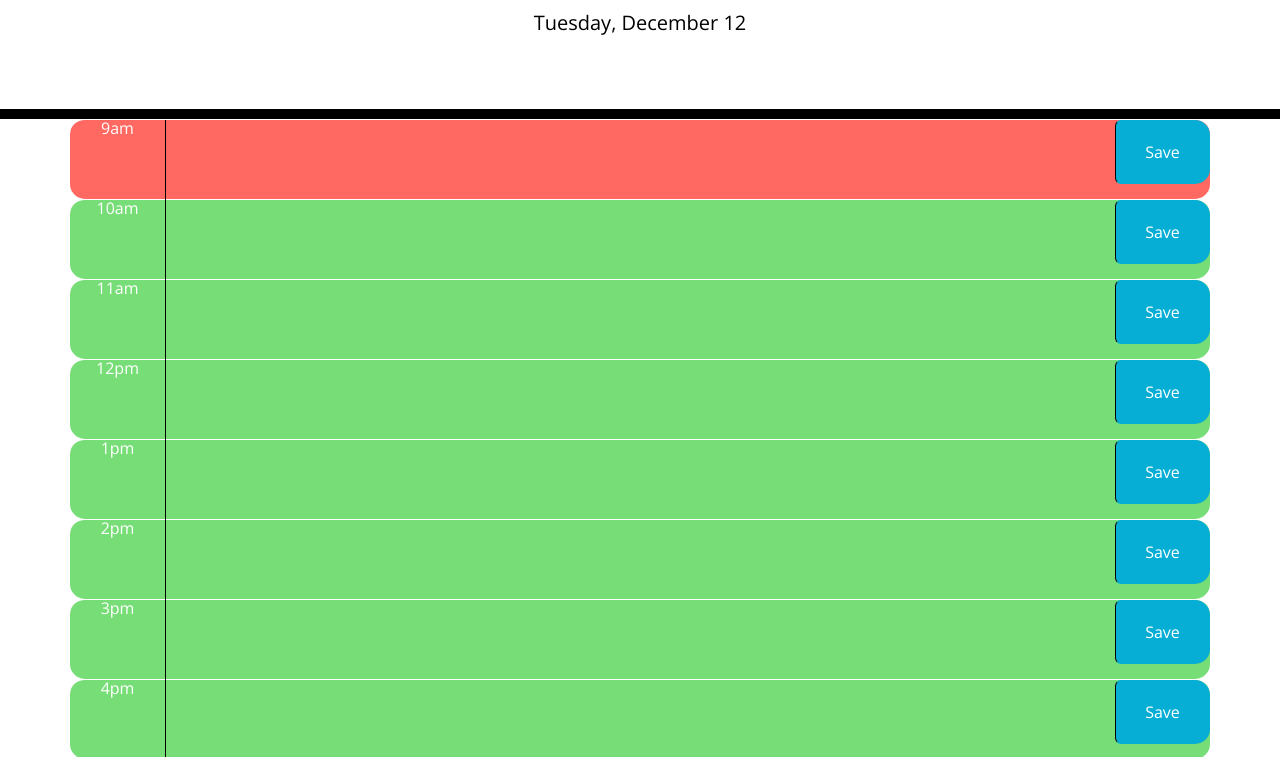
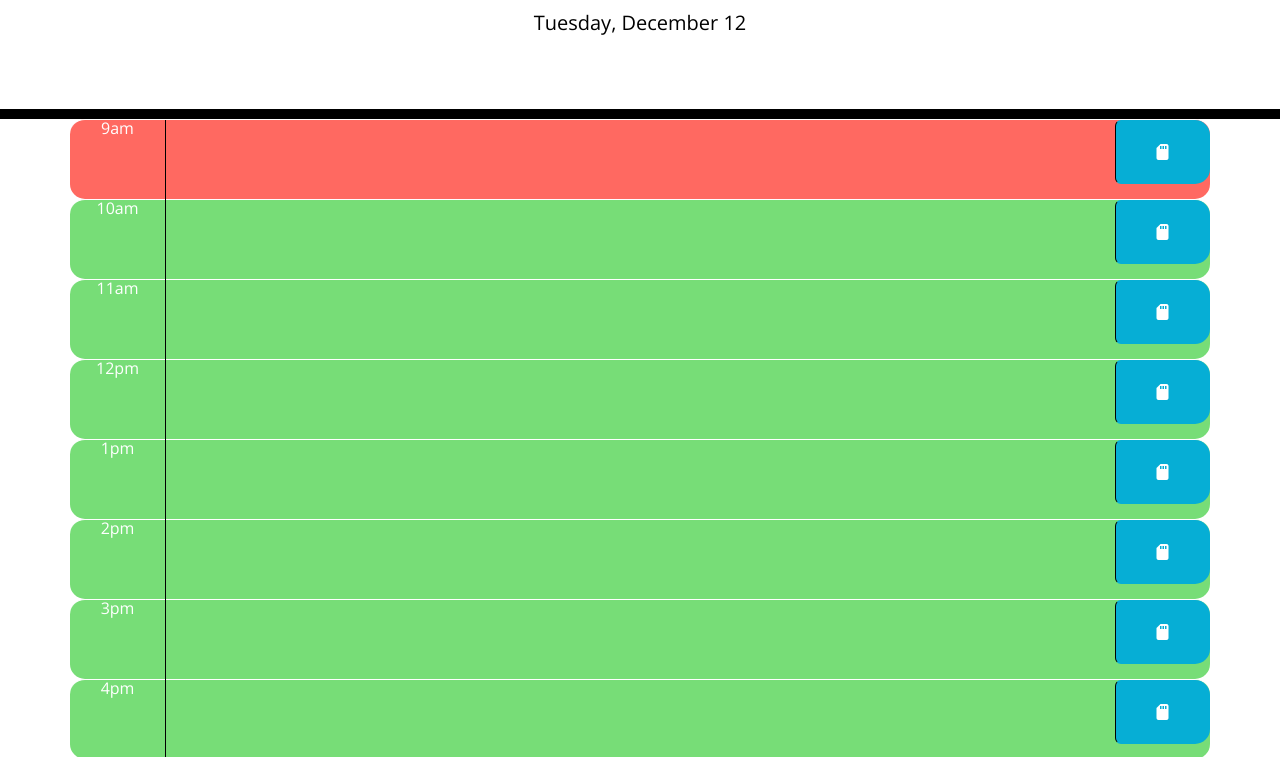
Before and after one commit to adampriley1/plannerApp, a plain HTML site: page starter/index.html in a window 1280 px wide. Shown: the part 168-925 px from the top of the page. Drawn offline with nearby package versions, Linux system fonts and the light colour scheme.

Commit message:
added README file and screenshots

```diff
--- a/starter/index.html
+++ b/starter/index.html
@@ -38,7 +38,7 @@
         <textarea name="" id="" cols="30" rows="10" class="col-sm-10">
          </textarea>
 
-        <button class="saveBtn btn col-sm-1">Save</button>
+        <button class="saveBtn btn col-sm-1"><i class="fas fa-sd-card"></i></button>
 
       </div>
 
@@ -48,7 +48,7 @@
         <textarea name="" id="" cols="30" rows="10" class="col-sm-10">
           </textarea>
 
-        <button class="saveBtn btn col-sm-1">Save</button>
+        <button class="saveBtn btn col-sm-1"><i class="fas fa-sd-card"></i></button>
 
       </div>
 
@@ -58,7 +58,7 @@
         <textarea name="" id="" cols="30" rows="10" class="col-sm-10">
           </textarea>
 
-        <button class="saveBtn btn col-sm-1">Save</button>
+        <button class="saveBtn btn col-sm-1"><i class="fas fa-sd-card"></i></button>
 
       </div>
 
@@ -68,7 +68,7 @@
         <textarea name="" id="" cols="30" rows="10" class="col-sm-10">
           </textarea>
 
-        <button class="saveBtn btn col-sm-1">Save</button>
+        <button class="saveBtn btn col-sm-1"><i class="fas fa-sd-card"></i></button>
 
       </div>
 
@@ -76,39 +76,36 @@
         <div class="col-sm-1">1pm</div>
         <textarea name="" id="" cols="30" rows="10" class="col-sm-10">
         </textarea>
-        <button class="saveBtn btn col-sm-1">Save</button>
+        <button class="saveBtn btn col-sm-1"><i class="fas fa-sd-card"></i></button>
       </div>
 
       <div class="row time-block" id="block-2pm" data-hour="14">
         <div class="col-sm-1">2pm</div>
         <textarea name="" id="" cols="30" rows="10" class="col-sm-10">
         </textarea>
-        <button class="saveBtn btn col-sm-1">Save</button>
+        <button class="saveBtn btn col-sm-1"><i class="fas fa-sd-card"></i></button>
       </div>
 
       <div class="row time-block" id="block-3pm" data-hour="15">
         <div class="col-sm-1">3pm</div>
         <textarea name="" id="" cols="30" rows="10" class="col-sm-10">
         </textarea>
-        <button class="saveBtn btn col-sm-1">Save</button>
+        <button class="saveBtn btn col-sm-1"><i class="fas fa-sd-card"></i></button>
       </div>
 
       <div class="row time-block" id="block-4pm" data-hour="16">
         <div class="col-sm-1">4pm</div>
         <textarea name="" id="" cols="30" rows="10" class="col-sm-10">
         </textarea>
-        <button class="saveBtn btn col-sm-1">Save</button>
+        <button class="saveBtn btn col-sm-1"><i class="fas fa-sd-card"></i></button>
       </div>
 
       <div class="row time-block" id="block-5pm" data-hour="17">
         <div class="col-sm-1">5pm</div>
         <textarea name="" id="" cols="30" rows="10" class="col-sm-10">
         </textarea>
-        <button class="saveBtn btn col-sm-1">Save</button>
+        <button class="saveBtn btn col-sm-1"><i class="fas fa-sd-card"></i></button>
       </div>
-
-
-      <!-- add i class for icon? see screenshots -->
 
 
     </div>
--- a/starter/style.css
+++ b/starter/style.css
@@ -2,15 +2,19 @@ body {
   font-family: 'Open Sans', sans-serif;
   font-size: 16px;
   line-height: 1;
+  padding-bottom: 30px;
+
 }
 
 textarea {
   background: transparent;
   border: none;
   resize: none;
+  height: 5rem;
   color: #000000;
   border-left: 1px solid black;
   padding: 10px;
+
 }
 
 header {
@@ -20,6 +24,7 @@ header {
   border-radius: 0;
   border-bottom: 10px solid black;
   padding: 60px;
+
 }
 
 .description {
```
Also changed, not shown: starter/assets/script.js (+3 -7 lines), starter/assets/screenshots/Script screenshot 1.png (added), starter/assets/screenshots/Script screenshot 2.png (added), starter/assets/screenshots/Working app.png (added), starter/assets/screenshots/css screenshot 1.png (added), starter/assets/screenshots/css screenshot 2.png (added), starter/assets/screenshots/css screenshot 3.png (added), starter/assets/screenshots/html screenshot 1.png (added), starter/assets/screenshots/html screenshot 2.png (added), starter/assets/screenshots/html screenshot 3.png (added), 1 other file.
